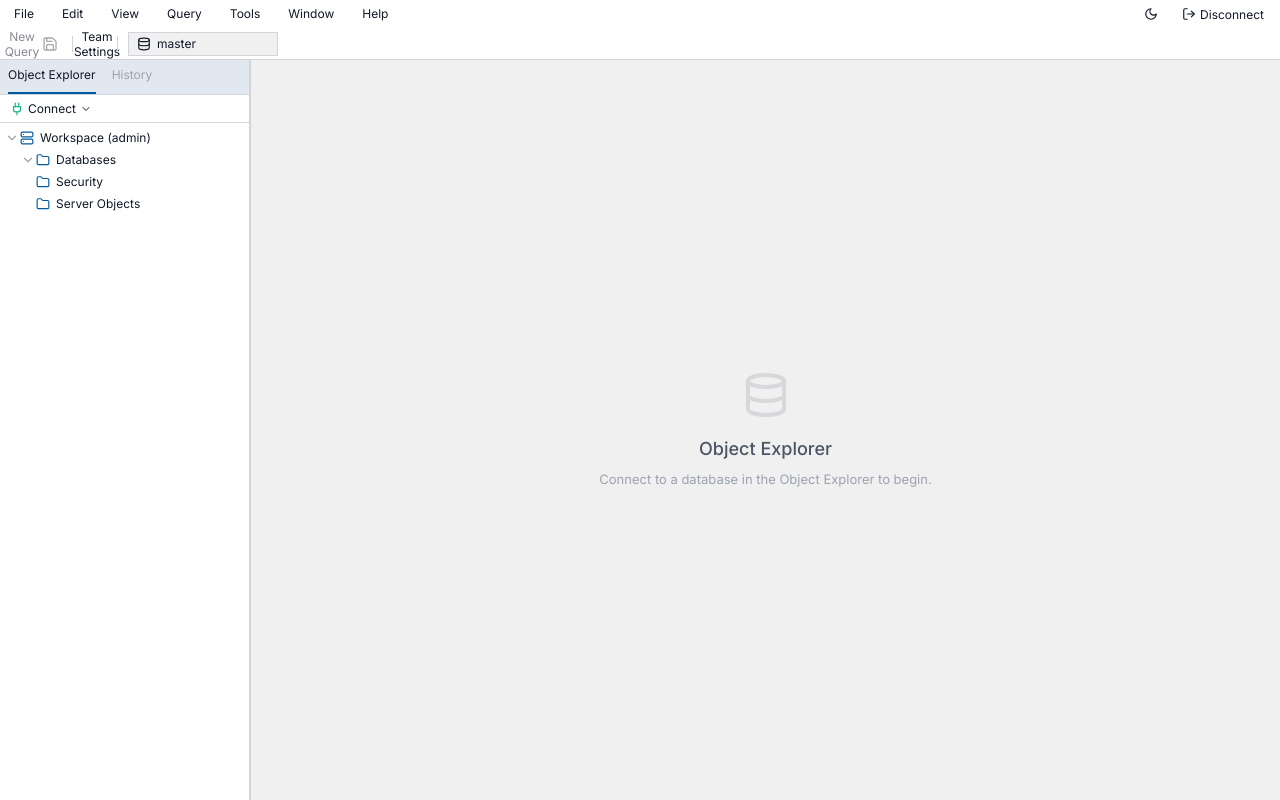
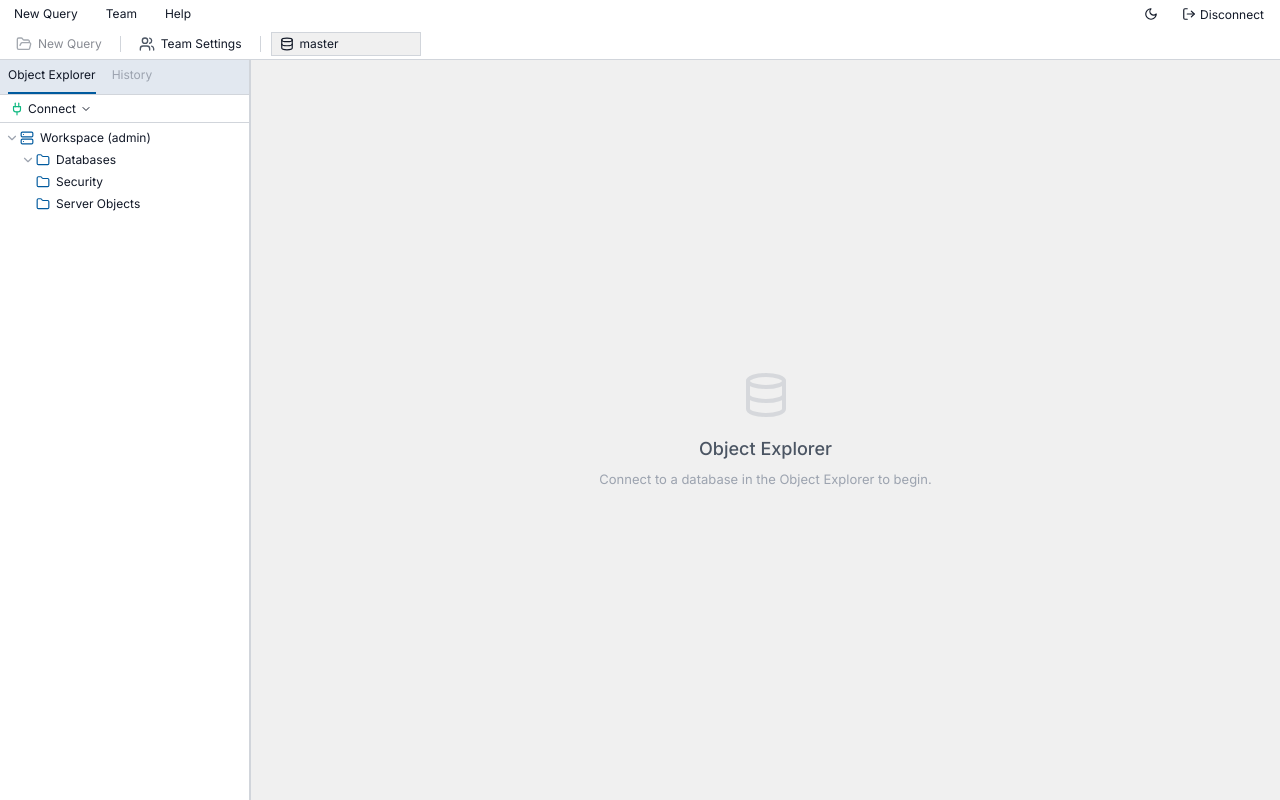
Before and after one commit to GarvXlearner/QueryGate, a React app in the folder Frontend/: page /app in a window 1280 px wide. Built offline with nearby package versions, Linux system fonts and the light colour scheme; sample sign-in values are in the browser's storage; the HTML template or start-up script is replaced by a standard one.

Commit message:
refactor: remove unusable header buttons and make remaining functional

```diff
--- a/Frontend/src/pages/Dashboard.jsx
+++ b/Frontend/src/pages/Dashboard.jsx
@@ -123,13 +123,9 @@ export default function Dashboard() {
       {/* SSMS Menu Bar */}
       <div className="ssms-menubar">
         <div className="menu-items">
-          <div className="menu-item">File</div>
-          <div className="menu-item">Edit</div>
-          <div className="menu-item">View</div>
-          <div className="menu-item">Query</div>
-          <div className="menu-item">Tools</div>
-          <div className="menu-item">Window</div>
-          <div className="menu-item">Help</div>
+          <div className="menu-item" onClick={handleNewQuery}>New Query</div>
+          <div className="menu-item" onClick={() => setShowTeamPanel(true)}>Team</div>
+          <div className="menu-item" onClick={() => window.open('https://github.com/GarvXlearner/QueryGate', '_blank')}>Help</div>
         </div>
         <div className="menu-right">
           <button onClick={toggleTheme} className="theme-toggle" title="Toggle Theme">
@@ -144,17 +140,14 @@ export default function Dashboard() {
 
       {/* SSMS Tool Bar */}
       <div className="ssms-toolbar">
-        <button className="toolbar-btn" title="New Query" onClick={handleNewQuery} disabled={!activeDb}>
+        <button className="toolbar-btn" style={{ width: 'auto', padding: '0 8px' }} title="New Query" onClick={handleNewQuery} disabled={!activeDb}>
           <FolderOpen size={16} className="toolbar-icon" />
-          <span style={{marginLeft: '4px', fontSize: '12px'}}>New Query</span>
-        </button>
-        <button className="toolbar-btn" title="Save" disabled>
-          <Save size={16} className="toolbar-icon" />
+          <span style={{marginLeft: '6px', fontSize: '12px'}}>New Query</span>
         </button>
         <div className="toolbar-separator" />
-        <button className="toolbar-btn" title="Team Settings" onClick={() => setShowTeamPanel(true)}>
+        <button className="toolbar-btn" style={{ width: 'auto', padding: '0 8px' }} title="Team Settings" onClick={() => setShowTeamPanel(true)}>
           <Users size={16} className="toolbar-icon" />
-          <span style={{marginLeft: '4px', fontSize: '12px'}}>Team Settings</span>
+          <span style={{marginLeft: '6px', fontSize: '12px'}}>Team Settings</span>
         </button>
         <div className="toolbar-separator" />
         <div className="toolbar-db-select">
```
